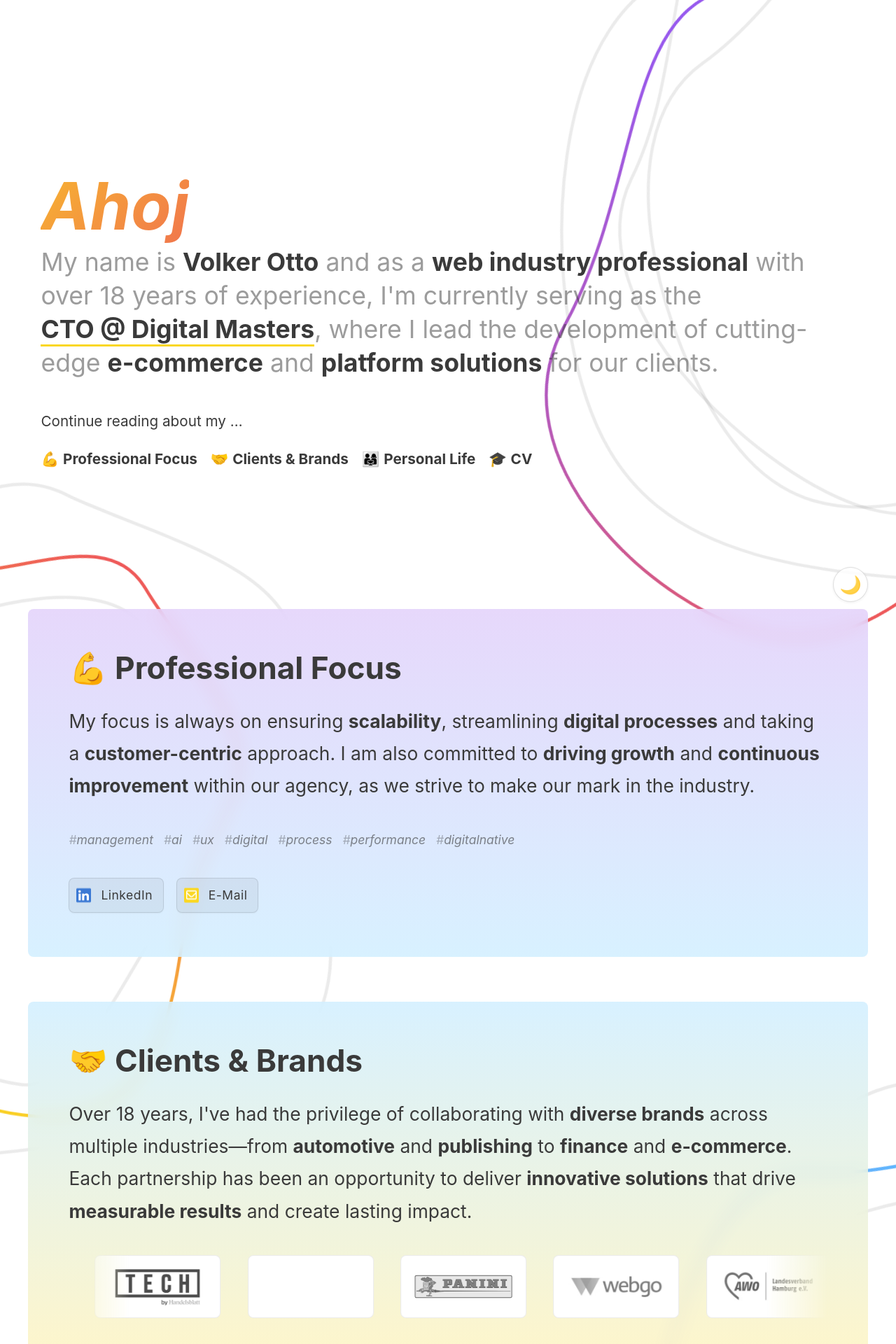
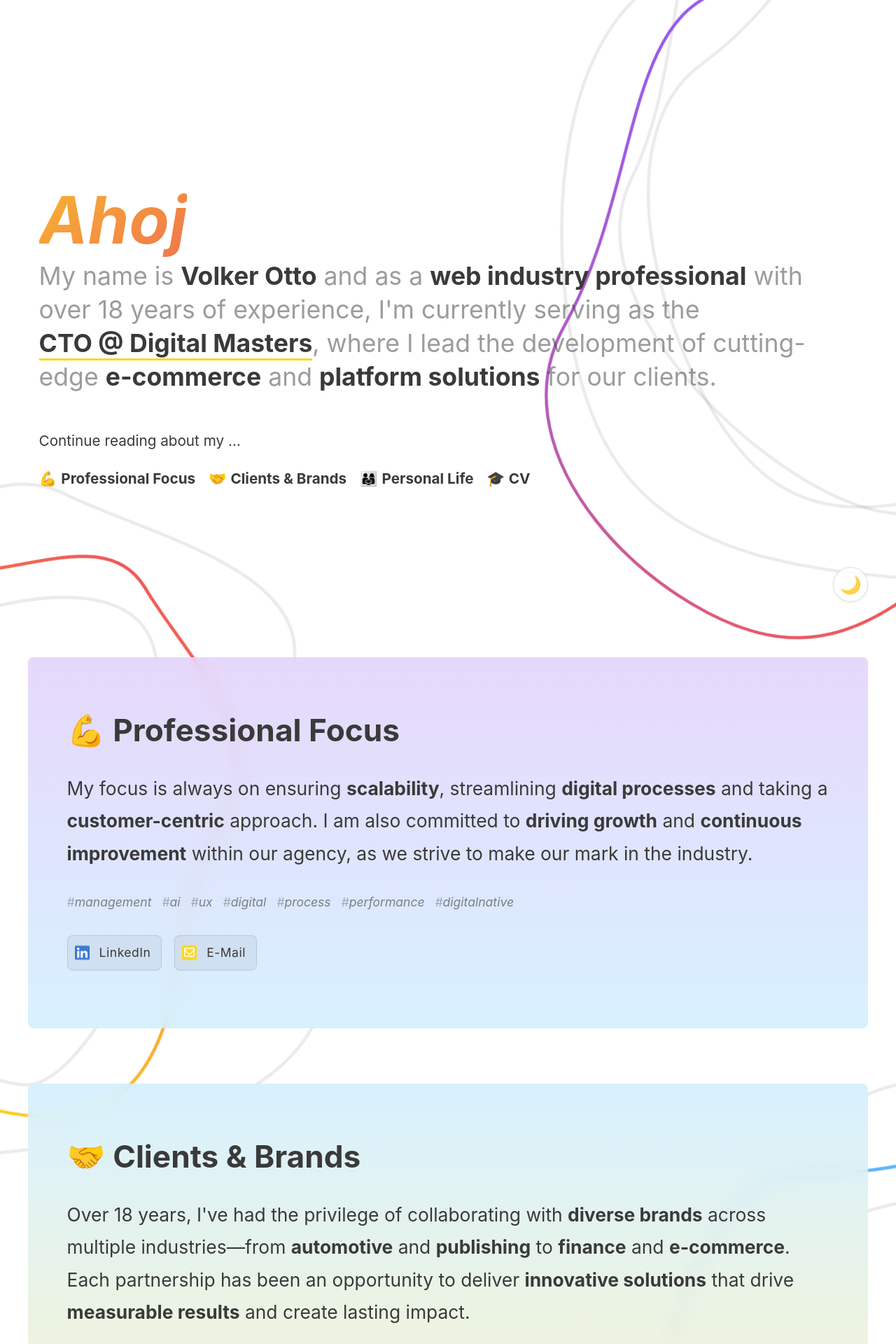
Before and after one commit to l4ci/l4ci.github.io, a Jekyll site: the page built from index.html, in a window 1280 px wide. Shown: the top 1920 px of the page at 70% size. Built offline with Jekyll 4.4.1, drawn with Linux system fonts in a browser that asks for light colours; the list of posts is cut into pages by our own code.

Commit message:
refine: add spacing scale, fix tab active color, enlarge logo slider and remove dead CSS
- Add consistent spacing scale (--space-sm/md/lg/xl) with clamp() values
- Apply spacing variables to container, sections, hashtags, social-links, dl
- Change CV tab active border from yellow to black (light) / lightgrey (dark)
- Enlarge logo slider items (150-220px wide, 80-110px tall)
- Add bottom margin to slider for consistent section spacing
- Remove unused: .cl--purple, .section__subline, .cv-panel[hidden],
  --border-width, --space-xs, all .client-logos__placeholder rules

Co-Authored-By: Claude Opus 4.6 <noreply@anthropic.com>

```diff
--- a/assets/css/main.css
+++ b/assets/css/main.css
@@ -41,7 +41,6 @@ a,abbr,acronym,address,applet,article,aside,audio,b,big,blockquote,body,canvas,c
   --black-50: rgba(58, 58, 58, 0.5);
 
   /* Layout */
-  --border-width: 2px;
   --border-radius: 8px;
 
   /* Typography - fluid scale */
@@ -55,6 +54,12 @@ a,abbr,acronym,address,applet,article,aside,audio,b,big,blockquote,body,canvas,c
   --lh-snug: 1.35;
   --lh-normal: 1.6;
   --lh-relaxed: 1.75;
+
+  /* Spacing scale */
+  --space-sm: clamp(0.75rem, 0.5rem + 0.75vw, 1.25rem);
+  --space-md: clamp(1.25rem, 1rem + 1vw, 2rem);
+  --space-lg: clamp(2rem, 1.5rem + 2vw, 3.5rem);
+  --space-xl: clamp(3rem, 2rem + 3vw, 5rem);
 
   /* Animations & Transitions */
   --transition-fast: 0.1s ease;
@@ -229,7 +234,7 @@ sup {
   position: relative;
   margin-inline: auto;
   max-width: 60rem;
-  padding: clamp(2rem, 3vw + 1rem, 5rem);
+  padding: var(--space-xl) var(--space-lg);
   z-index: 1;
 }
 .container-big {
@@ -237,15 +242,15 @@ sup {
 }
 
 .px {
-  padding-block: clamp(0.75rem, 1.5vw, 1rem);
+  padding-block: var(--space-sm);
 }
 
 .px-2 {
-  padding-block: clamp(1.25rem, 2vw, 2rem);
+  padding-block: var(--space-md);
 }
 
 .px-3 {
-  padding-block: clamp(2rem, 3vw, 3rem);
+  padding-block: var(--space-lg);
 }
 
 /* ==========================================================================
@@ -382,17 +387,13 @@ body[data-theme="dark"] .lines-mask.second-right path:not(.p2) {
 body[data-theme="dark"] .lines-mask.bottom path:not(.p2) {
   stroke: var(--lightgrey);
 }
-.cl--purple {
-  color: var(--purple);
-}
-
 /* ==========================================================================
    7. SECTIONS & CONTENT
    ========================================================================== */
 .section {
   position: relative;
   contain: layout style;
-  margin-block: clamp(0rem, 5vw, 5rem);
+  margin-block: var(--space-xl);
 }
 
 .section__bg {
@@ -523,20 +524,13 @@ body[data-theme="dark"] .section:not(.footer) .container {
   line-height: var(--lh-relaxed);
 }
 
-.section__subline {
-  font-weight: bold;
-  font-size: var(--fs-lead);
-  line-height: var(--lh-snug);
-  text-align: center;
-}
-
 .section__label {
   display: block;
   font-weight: bold;
   font-size: var(--fs-hero);
   line-height: var(--lh-tight);
   padding: 0;
-  margin-block-end: clamp(1rem, 2vw, 1.5rem);
+  margin-block-end: var(--space-md);
   text-align: center;
 }
 @media (min-width: 1000px) {
@@ -633,10 +627,10 @@ body[data-theme="dark"] .header .header-text strong {
    ========================================================================== */
 
 .hashtags {
-  margin-block: 2rem;
+  margin-block: var(--space-md);
   text-align: center;
   opacity: 0.6;
-  font-size: 0.875rem;
+  font-size: var(--fs-tiny);
 }
 @media (min-width: 1000px) {
   .hashtags {
@@ -659,7 +653,7 @@ body[data-theme="dark"] .header .header-text strong {
 
 dl {
   display: block;
-  margin-block: 1rem;
+  margin-block: var(--space-sm);
 }
 dl dt {
   display: block;
@@ -674,7 +668,7 @@ dl dt {
 }
 dl dd {
   display: block;
-  margin-block-end: 1rem;
+  margin-block-end: var(--space-sm);
 }
 @media (min-width: 600px) {
   dl dd {
@@ -686,9 +680,9 @@ dl dd {
 
 .social-links {
   display: block;
-  margin-block: 2rem 0;
+  margin-block: var(--space-md) 0;
   text-align: center;
-  font-size: 0.875rem;
+  font-size: var(--fs-tiny);
 }
 @media (min-width: 1000px) {
   .social-links {
@@ -754,7 +748,7 @@ body[data-theme="dark"] .social-links li a:hover {
 
 .client-logos {
   overflow: hidden;
-  margin-block: 2rem 0;
+  margin-block: var(--space-lg) var(--space-md);
   padding: 0;
   -webkit-mask-image: linear-gradient(to right, transparent, black 8%, black 92%, transparent);
   mask-image: linear-gradient(to right, transparent, black 8%, black 92%, transparent);
@@ -781,8 +775,8 @@ body[data-theme="dark"] .social-links li a:hover {
   display: flex;
   align-items: center;
   justify-content: center;
-  width: clamp(120px, 15vw, 180px);
-  height: clamp(60px, 8vw, 90px);
+  width: clamp(150px, 18vw, 220px);
+  height: clamp(80px, 10vw, 110px);
   background: #fff;
   border: 1px solid rgba(0, 0, 0, 0.08);
   border-radius: var(--border-radius);
@@ -830,24 +824,6 @@ body[data-theme="dark"] .social-links li a:hover {
   filter: grayscale(0%) opacity(1);
 }
 
-/* Placeholder Styling */
-.client-logos__placeholder {
-  font-size: clamp(0.75rem, 1.2vw, 0.875rem);
-  font-weight: 700;
-  letter-spacing: 1px;
-  color: var(--black);
-  opacity: 0.6;
-  text-align: center;
-  white-space: nowrap;
-  transition: opacity var(--transition-normal), color var(--transition-normal);
-}
-
-.client-logos__item--placeholder:hover .client-logos__placeholder,
-.client-logos__item--placeholder:focus-within .client-logos__placeholder {
-  opacity: 1;
-  color: var(--purple);
-}
-
 /* Dark Mode */
 @media (prefers-color-scheme: dark) {
   body:not([data-theme="light"]) .client-logos__item {
@@ -865,15 +841,6 @@ body[data-theme="dark"] .social-links li a:hover {
   body:not([data-theme="light"]) .client-logos__item:focus-within .client-logos__image {
     filter: grayscale(0%) opacity(0.95) brightness(1);
   }
-  body:not([data-theme="light"]) .client-logos__placeholder {
-    color: var(--lightgrey);
-    opacity: 0.5;
-  }
-  body:not([data-theme="light"]) .client-logos__item--placeholder:hover .client-logos__placeholder,
-  body:not([data-theme="light"]) .client-logos__item--placeholder:focus-within .client-logos__placeholder {
-    opacity: 0.9;
-    color: var(--yellow);
-  }
 }
 
 body[data-theme="dark"] .client-logos__item {
@@ -890,15 +857,6 @@ body[data-theme="dark"] .client-logos__image {
 body[data-theme="dark"] .client-logos__item:hover .client-logos__image,
 body[data-theme="dark"] .client-logos__item:focus-within .client-logos__image {
   filter: grayscale(0%) opacity(0.95) brightness(1);
-}
-body[data-theme="dark"] .client-logos__placeholder {
-  color: var(--lightgrey);
-  opacity: 0.5;
-}
-body[data-theme="dark"] .client-logos__item--placeholder:hover .client-logos__placeholder,
-body[data-theme="dark"] .client-logos__item--placeholder:focus-within .client-logos__placeholder {
-  opacity: 0.9;
-  color: var(--yellow);
 }
 
 /* Reduced Motion */
@@ -940,6 +898,7 @@ body[data-theme="dark"] .client-logos__item--placeholder:focus-within .client-lo
 /* Pulse Dot - Animated indicator for current position */
 .pulse-dot {
   display: inline-block;
+  margin-top: -3px;
   width: 8px;
   height: 8px;
   border-radius: 50%;
@@ -1119,9 +1078,15 @@ button:focus-visible,
   body:not([data-theme="light"]) .cv-tabs {
     border-bottom-color: rgba(255, 255, 255, 0.1);
   }
+  body:not([data-theme="light"]) .cv-tab--active::after {
+    background: var(--lightgrey);
+  }
 }
 body[data-theme="dark"] .cv-tabs {
   border-bottom-color: rgba(255, 255, 255, 0.1);
+}
+body[data-theme="dark"] .cv-tab--active::after {
+  background: var(--lightgrey);
 }
 
 .cv-tab {
@@ -1154,7 +1119,7 @@ body[data-theme="dark"] .cv-tabs {
   left: 0;
   right: 0;
   height: 2px;
-  background: var(--yellow);
+  background: var(--black);
 }
 
 .cv-tab:focus-visible {
@@ -1170,7 +1135,3 @@ body[data-theme="dark"] .cv-tabs {
 .cv-panel--active {
   display: block;
 }
-
-.cv-panel[hidden] {
-  display: none;
-}
```
